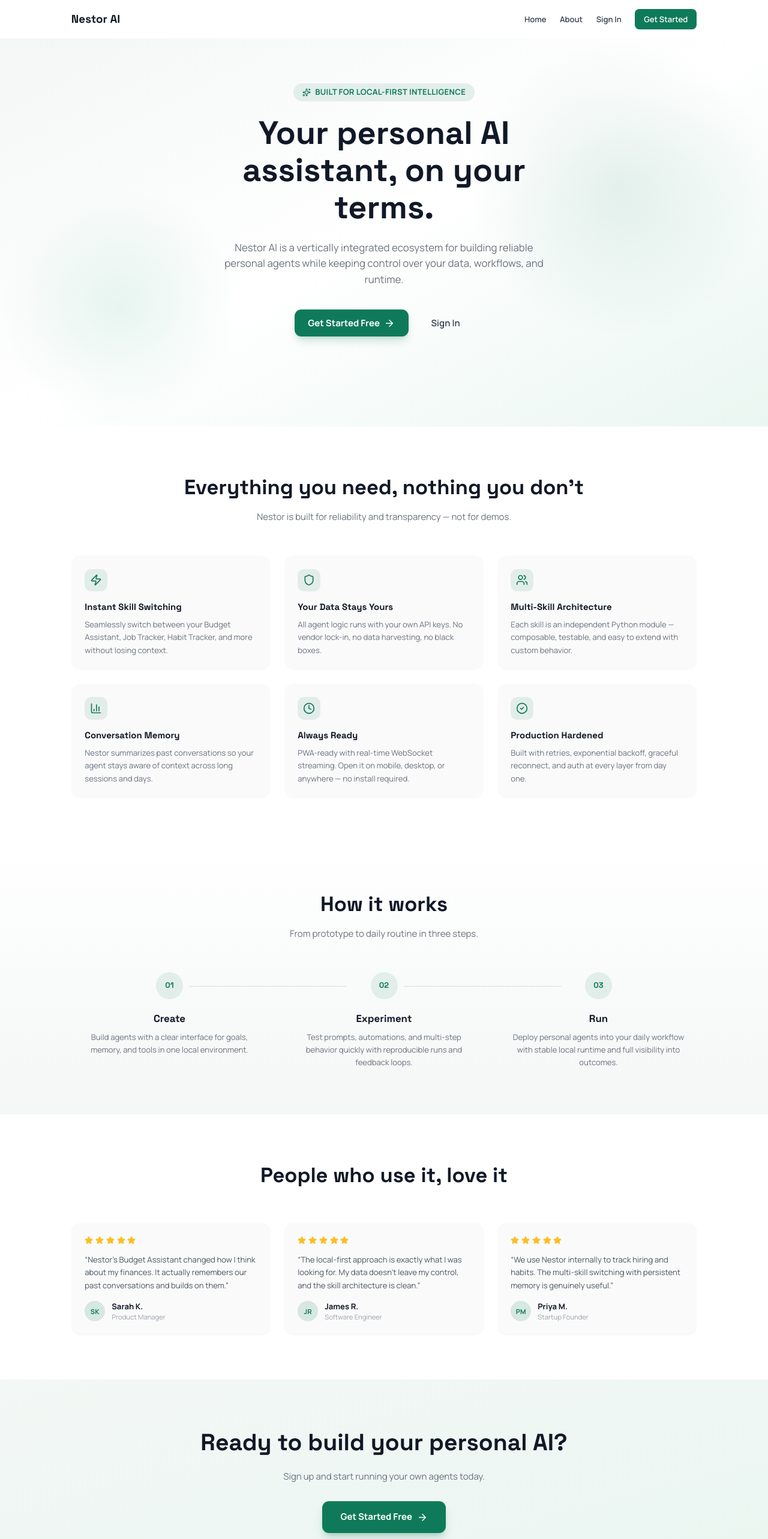
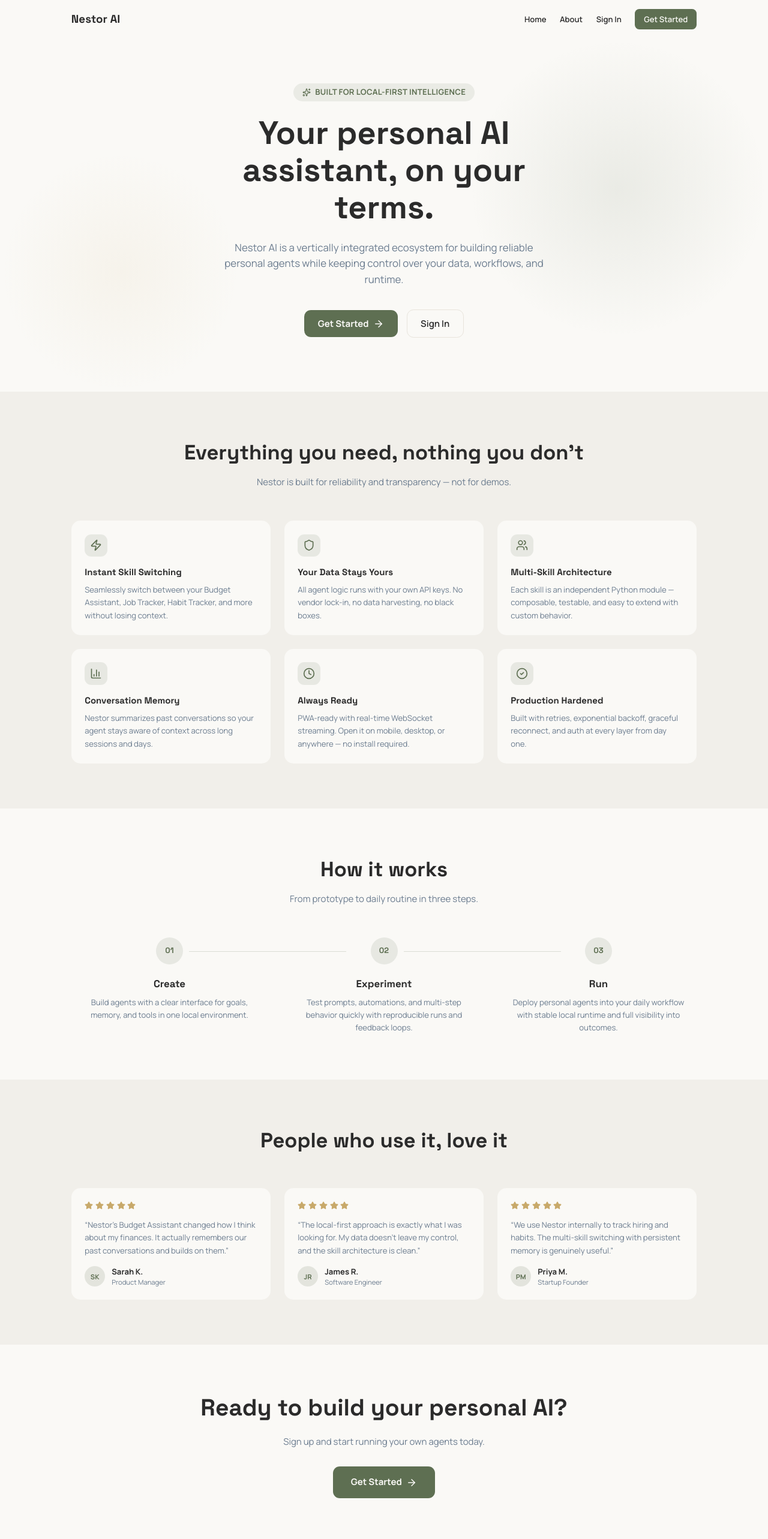
Before and after one commit to TheFlying12/NestorAI, a Next.js app in the folder web_app/: page / in a window 1280 px wide. Shown: the top 2566 px of the page at 60% size. Built offline with nearby package versions, Linux system fonts and the light colour scheme; no server answers.

Commit message:
feat(web): apply new color palette — warm white, soft section, charcoal, olive, blue-gray, gold

```diff
--- a/web_app/src/app/landing/CTA.tsx
+++ b/web_app/src/app/landing/CTA.tsx
@@ -6,29 +6,35 @@ import { SignUpButton, Show } from "@clerk/nextjs";
 
 export function CTA() {
   return (
-    <section className="py-20 bg-gradient-to-br from-[#f3f7f5] to-[#eaf6f1]">
+    <section className="py-20" style={{ background: "#FAF9F6" }}>
       <div className="max-w-3xl mx-auto px-5 text-center">
         <h2
-          className="font-display font-bold text-gray-900 mb-4"
-          style={{ fontSize: "clamp(1.7rem, 3.5vw, 2.6rem)" }}
+          className="font-display font-bold mb-4"
+          style={{ fontSize: "clamp(1.7rem, 3.5vw, 2.6rem)", color: "#2B2B2B" }}
         >
           Ready to build your personal AI?
         </h2>
-        <p className="text-gray-500 text-base mb-8 mx-auto" style={{ maxWidth: "48ch" }}>
+        <p className="text-base mb-8 mx-auto" style={{ maxWidth: "48ch", color: "#6B7C8F" }}>
           Sign up and start running your own agents today.
         </p>
 
         <Show when="signed-out">
           <SignUpButton forceRedirectUrl="/chat">
-            <button className="inline-flex items-center gap-2 bg-primary hover:bg-primary-dark text-white font-bold px-8 py-4 rounded-xl transition-colors text-base shadow-lg shadow-primary/25">
-              Get Started Free <ArrowRight size={18} />
+            <button
+              className="inline-flex items-center gap-2 font-bold px-8 py-4 rounded-xl transition-colors text-base"
+              style={{ background: "#5E6F52", color: "#FAF9F6" }}
+              onMouseEnter={e => (e.currentTarget.style.background = "#4a5840")}
+              onMouseLeave={e => (e.currentTarget.style.background = "#5E6F52")}
+            >
+              Get Started <ArrowRight size={18} />
             </button>
           </SignUpButton>
         </Show>
         <Show when="signed-in">
           <Link
             href="/chat"
-            className="inline-flex items-center gap-2 bg-primary hover:bg-primary-dark text-white font-bold px-8 py-4 rounded-xl transition-colors text-base shadow-lg shadow-primary/25"
+            className="inline-flex items-center gap-2 font-bold px-8 py-4 rounded-xl transition-colors text-base"
+            style={{ background: "#5E6F52", color: "#FAF9F6" }}
           >
             Open App <ArrowRight size={18} />
           </Link>
--- a/web_app/src/app/landing/Features.tsx
+++ b/web_app/src/app/landing/Features.tsx
@@ -41,16 +41,16 @@ const features = [
 
 export function Features() {
   return (
-    <section className="py-20 bg-white">
+    <section className="py-20" style={{ background: "#F1EFEA" }}>
       <div className="max-w-6xl mx-auto px-5">
         <div className="text-center mb-14">
           <h2
-            className="font-display font-bold text-gray-900 mb-3"
-            style={{ fontSize: "clamp(1.6rem, 3vw, 2.3rem)" }}
+            className="font-display font-bold mb-3"
+            style={{ fontSize: "clamp(1.6rem, 3vw, 2.3rem)", color: "#2B2B2B" }}
           >
             Everything you need, nothing you don&apos;t
           </h2>
-          <p className="text-gray-500 text-base mx-auto" style={{ maxWidth: "50ch" }}>
+          <p className="text-base mx-auto" style={{ maxWidth: "50ch", color: "#6B7C8F" }}>
             Nestor is built for reliability and transparency — not for demos.
           </p>
         </div>
@@ -59,13 +59,14 @@ export function Features() {
           {features.map(({ icon: Icon, title, description }) => (
             <article
               key={title}
-              className="p-6 rounded-2xl border border-gray-100 hover:border-primary/20 hover:shadow-md transition-all bg-[#fafafa]"
+              className="p-6 rounded-2xl border transition-all"
+              style={{ background: "#FAF9F6", borderColor: "#E8E4DC" }}
             >
-              <div className="w-10 h-10 rounded-xl bg-primary/10 flex items-center justify-center mb-4">
-                <Icon size={20} className="text-primary" />
+              <div className="w-10 h-10 rounded-xl flex items-center justify-center mb-4" style={{ background: "rgba(94,111,82,0.12)" }}>
+                <Icon size={20} style={{ color: "#5E6F52" }} />
               </div>
-              <h3 className="font-display font-bold text-gray-900 mb-2 text-base">{title}</h3>
-              <p className="text-gray-500 text-sm leading-relaxed">{description}</p>
+              <h3 className="font-display font-bold mb-2 text-base" style={{ color: "#2B2B2B" }}>{title}</h3>
+              <p className="text-sm leading-relaxed" style={{ color: "#6B7C8F" }}>{description}</p>
             </article>
           ))}
         </div>
--- a/web_app/src/app/landing/Header.tsx
+++ b/web_app/src/app/landing/Header.tsx
@@ -9,37 +9,37 @@ export function Header() {
   const [open, setOpen] = useState(false);
 
   return (
-    <header className="sticky top-0 z-50 backdrop-blur-md bg-white/90 border-b border-gray-100">
+    <header className="sticky top-0 z-50 backdrop-blur-md border-b border-[#E8E4DC]" style={{ background: "rgba(250,249,246,0.92)" }}>
       <div className="max-w-6xl mx-auto px-5 py-4 flex items-center justify-between gap-4">
         {/* Logo */}
-        <Link href="/" className="font-display font-bold text-xl text-gray-900">
+        <Link href="/" className="font-display font-bold text-xl text-charcoal">
           Nestor AI
         </Link>
 
         {/* Desktop nav */}
         <nav className="hidden md:flex items-center gap-6">
-          <Link href="/" className="text-sm font-semibold text-gray-700 hover:text-primary transition-colors">
+          <Link href="/" className="text-sm font-semibold text-[#2B2B2B] hover:text-primary transition-colors">
             Home
           </Link>
-          <Link href="/about" className="text-sm font-semibold text-gray-700 hover:text-primary transition-colors">
+          <Link href="/about" className="text-sm font-semibold text-[#2B2B2B] hover:text-primary transition-colors">
             About
           </Link>
           <Show when="signed-in">
             <Link
               href="/chat"
-              className="text-sm font-semibold bg-primary text-white px-4 py-2 rounded-lg hover:bg-primary-dark transition-colors"
+              className="text-sm font-semibold bg-primary text-warm px-4 py-2 rounded-lg hover:bg-primary-dark transition-colors"
             >
               Go to App
             </Link>
           </Show>
           <Show when="signed-out">
             <SignInButton forceRedirectUrl="/chat">
-              <button className="text-sm font-semibold text-gray-700 hover:text-primary transition-colors">
+              <button className="text-sm font-semibold text-[#2B2B2B] hover:text-primary transition-colors">
                 Sign In
               </button>
             </SignInButton>
             <SignUpButton forceRedirectUrl="/chat">
-              <button className="text-sm font-semibold bg-primary text-white px-4 py-2 rounded-lg hover:bg-primary-dark transition-colors">
+              <button className="text-sm font-semibold bg-primary text-warm px-4 py-2 rounded-lg hover:bg-primary-dark transition-colors">
                 Get Started
               </button>
             </SignUpButton>
@@ -48,7 +48,7 @@ export function Header() {
 
         {/* Mobile toggle */}
         <button
-          className="md:hidden p-2 text-gray-600"
+          className="md:hidden p-2 text-[#2B2B2B]"
           aria-label="Toggle menu"
           onClick={() => setOpen(!open)}
         >
@@ -58,11 +58,11 @@ export function Header() {
 
       {/* Mobile menu */}
       {open && (
-        <div className="md:hidden border-t border-gray-100 bg-white px-5 py-4 flex flex-col gap-4">
-          <Link href="/" className="text-sm font-semibold text-gray-700" onClick={() => setOpen(false)}>
+        <div className="md:hidden border-t border-[#E8E4DC] bg-warm px-5 py-4 flex flex-col gap-4">
+          <Link href="/" className="text-sm font-semibold text-[#2B2B2B]" onClick={() => setOpen(false)}>
             Home
           </Link>
-          <Link href="/about" className="text-sm font-semibold text-gray-700" onClick={() => setOpen(false)}>
+          <Link href="/about" className="text-sm font-semibold text-[#2B2B2B]" onClick={() => setOpen(false)}>
             About
           </Link>
           <Show when="signed-in">
@@ -72,7 +72,7 @@ export function Header() {
           </Show>
           <Show when="signed-out">
             <SignInButton forceRedirectUrl="/chat">
-              <button className="text-sm font-semibold text-gray-700 text-left">Sign In</button>
+              <button className="text-sm font-semibold text-[#2B2B2B] text-left">Sign In</button>
             </SignInButton>
             <SignUpButton forceRedirectUrl="/chat">
               <button className="text-sm font-semibold text-primary text-left">Get Started →</button>
--- a/web_app/src/app/landing/Hero.tsx
+++ b/web_app/src/app/landing/Hero.tsx
@@ -6,54 +6,54 @@ import { SignInButton, SignUpButton, Show } from "@clerk/nextjs";
 
 export function Hero() {
   return (
-    <section className="relative overflow-hidden pt-20 pb-24 bg-gradient-to-br from-[#f3f7f5] via-white to-[#eaf6f1]">
+    <section className="relative overflow-hidden pt-20 pb-24" style={{ background: "#FAF9F6" }}>
       {/* Decorative blobs */}
       <div
         className="absolute top-0 right-0 w-[500px] h-[500px] rounded-full pointer-events-none"
-        style={{
-          background:
-            "radial-gradient(circle, rgba(15,122,89,0.10) 0%, transparent 70%)",
-        }}
+        style={{ background: "radial-gradient(circle, rgba(94,111,82,0.10) 0%, transparent 70%)" }}
       />
       <div
         className="absolute bottom-0 left-0 w-[400px] h-[400px] rounded-full pointer-events-none"
-        style={{
-          background:
-            "radial-gradient(circle, rgba(68,179,140,0.12) 0%, transparent 70%)",
-        }}
+        style={{ background: "radial-gradient(circle, rgba(200,169,106,0.08) 0%, transparent 70%)" }}
       />
 
       <div className="relative max-w-6xl mx-auto px-5 text-center">
         {/* Eyebrow */}
-        <div className="inline-flex items-center gap-2 px-4 py-1.5 rounded-full bg-primary/10 text-primary text-sm font-bold uppercase tracking-wide mb-6">
+        <div className="inline-flex items-center gap-2 px-4 py-1.5 rounded-full text-sm font-bold uppercase tracking-wide mb-6" style={{ background: "rgba(94,111,82,0.10)", color: "#5E6F52" }}>
           <Sparkles size={14} />
           Built for local-first intelligence
         </div>
 
         {/* Headline */}
         <h1
-          className="font-display font-bold text-gray-900 mb-6 mx-auto"
-          style={{ fontSize: "clamp(2.2rem, 5vw, 3.6rem)", lineHeight: 1.15, maxWidth: "18ch" }}
+          className="font-display font-bold mb-6 mx-auto"
+          style={{ fontSize: "clamp(2.2rem, 5vw, 3.6rem)", lineHeight: 1.15, maxWidth: "18ch", color: "#2B2B2B" }}
         >
           Your personal AI assistant, on your terms.
         </h1>
 
         {/* Subhead */}
-        <p className="text-gray-500 text-lg mb-10 mx-auto" style={{ maxWidth: "52ch" }}>
+        <p className="text-lg mb-10 mx-auto" style={{ maxWidth: "52ch", color: "#6B7C8F" }}>
           Nestor AI is a vertically integrated ecosystem for building reliable personal agents
           while keeping control over your data, workflows, and runtime.
         </p>
 
         {/* CTA row */}
-        <div className="flex flex-wrap items-center justify-center gap-4 mb-16">
+        <div className="flex flex-wrap items-center justify-center gap-4">
           <Show when="signed-out">
             <SignUpButton forceRedirectUrl="/chat">
-              <button className="inline-flex items-center gap-2 bg-primary hover:bg-primary-dark text-white font-bold px-6 py-3 rounded-xl transition-colors text-base shadow-lg shadow-primary/20">
-                Get Started Free <ArrowRight size={18} />
+              <button className="inline-flex items-center gap-2 font-bold px-6 py-3 rounded-xl transition-colors text-base" style={{ background: "#5E6F52", color: "#FAF9F6" }}
+                onMouseEnter={e => (e.currentTarget.style.background = "#4a5840")}
+                onMouseLeave={e => (e.currentTarget.style.background = "#5E6F52")}
+              >
+                Get Started <ArrowRight size={18} />
               </button>
             </SignUpButton>
             <SignInButton forceRedirectUrl="/chat">
-              <button className="inline-flex items-center gap-2 border border-gray-200 text-gray-700 font-semibold px-6 py-3 rounded-xl hover:bg-gray-50 transition-colors text-base">
+              <button className="inline-flex items-center gap-2 font-semibold px-6 py-3 rounded-xl transition-colors text-base" style={{ border: "1px solid #E8E4DC", color: "#2B2B2B", background: "transparent" }}
+                onMouseEnter={e => (e.currentTarget.style.background = "#F1EFEA")}
+                onMouseLeave={e => (e.currentTarget.style.background = "transparent")}
+              >
                 Sign In
               </button>
             </SignInButton>
@@ -61,7 +61,8 @@ export function Hero() {
           <Show when="signed-in">
             <Link
               href="/chat"
-              className="inline-flex items-center gap-2 bg-primary hover:bg-primary-dark text-white font-bold px-6 py-3 rounded-xl transition-colors text-base shadow-lg shadow-primary/20"
+              className="inline-flex items-center gap-2 font-bold px-6 py-3 rounded-xl transition-colors text-base"
+              style={{ background: "#5E6F52", color: "#FAF9F6" }}
             >
               Open App <ArrowRight size={18} />
             </Link>
--- a/web_app/src/app/landing/HowItWorks.tsx
+++ b/web_app/src/app/landing/HowItWorks.tsx
@@ -21,16 +21,16 @@ const steps = [
 
 export function HowItWorks() {
   return (
-    <section className="py-20 bg-gradient-to-b from-white to-[#f3f7f5]">
+    <section className="py-20" style={{ background: "#FAF9F6" }}>
       <div className="max-w-6xl mx-auto px-5">
         <div className="text-center mb-14">
           <h2
-            className="font-display font-bold text-gray-900 mb-3"
-            style={{ fontSize: "clamp(1.6rem, 3vw, 2.3rem)" }}
+            className="font-display font-bold mb-3"
+            style={{ fontSize: "clamp(1.6rem, 3vw, 2.3rem)", color: "#2B2B2B" }}
           >
             How it works
           </h2>
-          <p className="text-gray-500 text-base">
+          <p className="text-base" style={{ color: "#6B7C8F" }}>
             From prototype to daily routine in three steps.
           </p>
         </div>
@@ -38,16 +38,14 @@ export function HowItWorks() {
         <div className="grid grid-cols-1 md:grid-cols-3 gap-8">
           {steps.map(({ number, title, description }, i) => (
             <div key={title} className="relative flex flex-col items-center text-center">
-              {/* Connector line */}
               {i < steps.length - 1 && (
-                <div className="hidden md:block absolute top-6 left-[60%] w-[80%] h-px bg-primary/20" />
+                <div className="hidden md:block absolute top-6 left-[60%] w-[80%] h-px" style={{ background: "rgba(94,111,82,0.20)" }} />
               )}
-
-              <div className="w-12 h-12 rounded-full bg-primary/10 flex items-center justify-center mb-5 relative z-10">
-                <span className="font-display font-bold text-primary text-sm">{number}</span>
+              <div className="w-12 h-12 rounded-full flex items-center justify-center mb-5 relative z-10" style={{ background: "rgba(94,111,82,0.12)" }}>
+                <span className="font-display font-bold text-sm" style={{ color: "#5E6F52" }}>{number}</span>
               </div>
-              <h3 className="font-display font-bold text-gray-900 mb-2 text-lg">{title}</h3>
-              <p className="text-gray-500 text-sm leading-relaxed max-w-xs">{description}</p>
+              <h3 className="font-display font-bold mb-2 text-lg" style={{ color: "#2B2B2B" }}>{title}</h3>
+              <p className="text-sm leading-relaxed max-w-xs" style={{ color: "#6B7C8F" }}>{description}</p>
             </div>
           ))}
         </div>
--- a/web_app/src/app/landing/Testimonials.tsx
+++ b/web_app/src/app/landing/Testimonials.tsx
@@ -26,12 +26,12 @@ const testimonials = [
 
 export function Testimonials() {
   return (
-    <section className="py-20 bg-white">
+    <section className="py-20" style={{ background: "#F1EFEA" }}>
       <div className="max-w-6xl mx-auto px-5">
         <div className="text-center mb-14">
           <h2
-            className="font-display font-bold text-gray-900 mb-3"
-            style={{ fontSize: "clamp(1.6rem, 3vw, 2.3rem)" }}
+            className="font-display font-bold mb-3"
+            style={{ fontSize: "clamp(1.6rem, 3vw, 2.3rem)", color: "#2B2B2B" }}
           >
             People who use it, love it
           </h2>
@@ -41,24 +41,25 @@ export function Testimonials() {
           {testimonials.map(({ name, role, avatar, quote }) => (
             <article
               key={name}
-              className="p-6 rounded-2xl border border-gray-100 shadow-sm bg-[#fafafa] flex flex-col gap-4"
+              className="p-6 rounded-2xl border flex flex-col gap-4"
+              style={{ background: "#FAF9F6", borderColor: "#E8E4DC" }}
             >
-              {/* Stars */}
+              {/* Stars — soft gold */}
               <div className="flex gap-1">
                 {Array.from({ length: 5 }).map((_, i) => (
-                  <Star key={i} size={14} className="fill-amber-400 text-amber-400" />
+                  <Star key={i} size={14} style={{ fill: "#C8A96A", color: "#C8A96A" }} />
                 ))}
               </div>
 
-              <p className="text-gray-600 text-sm leading-relaxed flex-1">&ldquo;{quote}&rdquo;</p>
+              <p className="text-sm leading-relaxed flex-1" style={{ color: "#6B7C8F" }}>&ldquo;{quote}&rdquo;</p>
 
               <div className="flex items-center gap-3">
-                <div className="w-9 h-9 rounded-full bg-primary/15 flex items-center justify-center text-primary font-bold text-xs flex-shrink-0">
+                <div className="w-9 h-9 rounded-full flex items-center justify-center font-bold text-xs flex-shrink-0" style={{ background: "rgba(94,111,82,0.15)", color: "#5E6F52" }}>
                   {avatar}
                 </div>
                 <div>
-                  <p className="text-sm font-bold text-gray-900">{name}</p>
-                  <p className="text-xs text-gray-400">{role}</p>
+                  <p className="text-sm font-bold" style={{ color: "#2B2B2B" }}>{name}</p>
+                  <p className="text-xs" style={{ color: "#6B7C8F" }}>{role}</p>
                 </div>
               </div>
             </article>
--- a/web_app/src/app/page.tsx
+++ b/web_app/src/app/page.tsx
@@ -14,8 +14,8 @@ export default function LandingPage() {
   return (
     <div
       style={{
-        background: "#ffffff",
-        color: "#152019",
+        background: "#FAF9F6",
+        color: "#2B2B2B",
         fontFamily: "'Manrope', -apple-system, BlinkMacSystemFont, sans-serif",
         lineHeight: 1.55,
         minHeight: "100vh",
```
Also changed, not shown: web_app/src/app/about/page.tsx (+27 -20 lines), web_app/src/app/landing/Footer.tsx (+5 -5 lines), web_app/tailwind.config.ts (+8 -4 lines).
